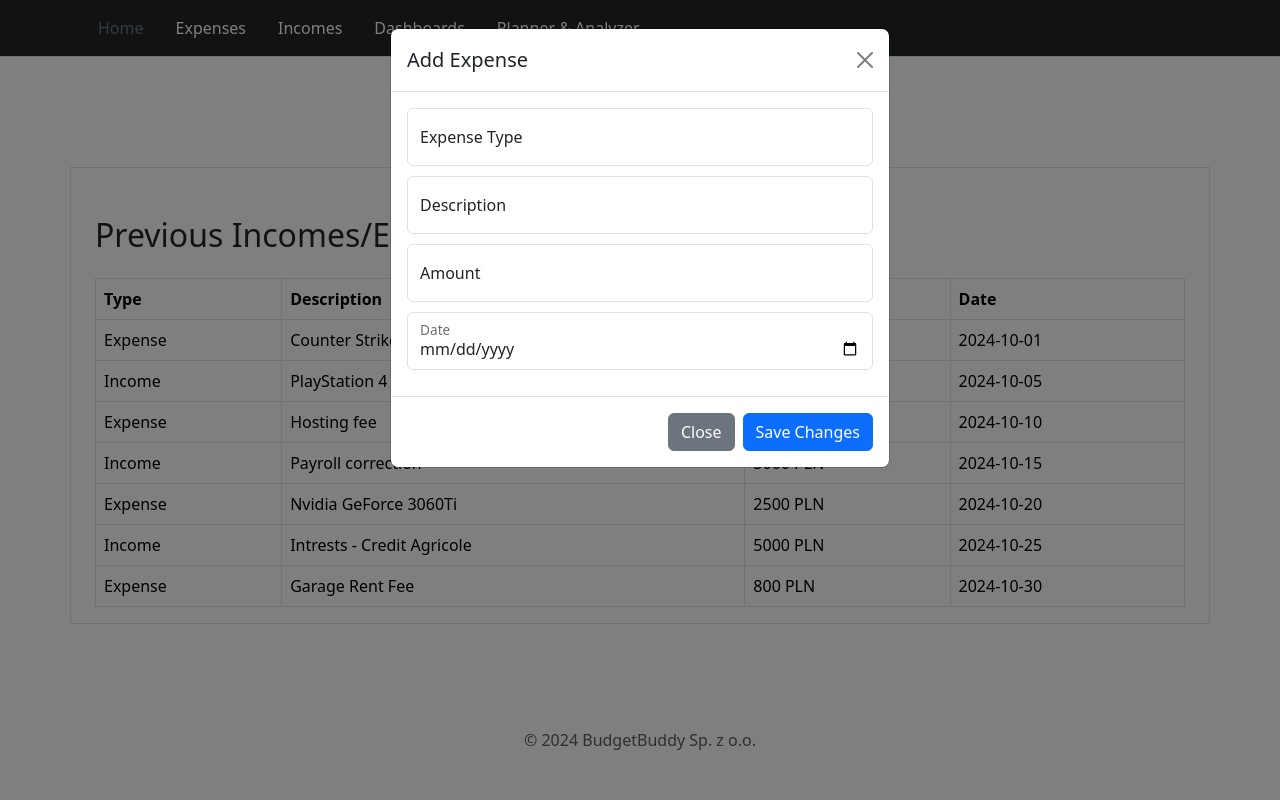
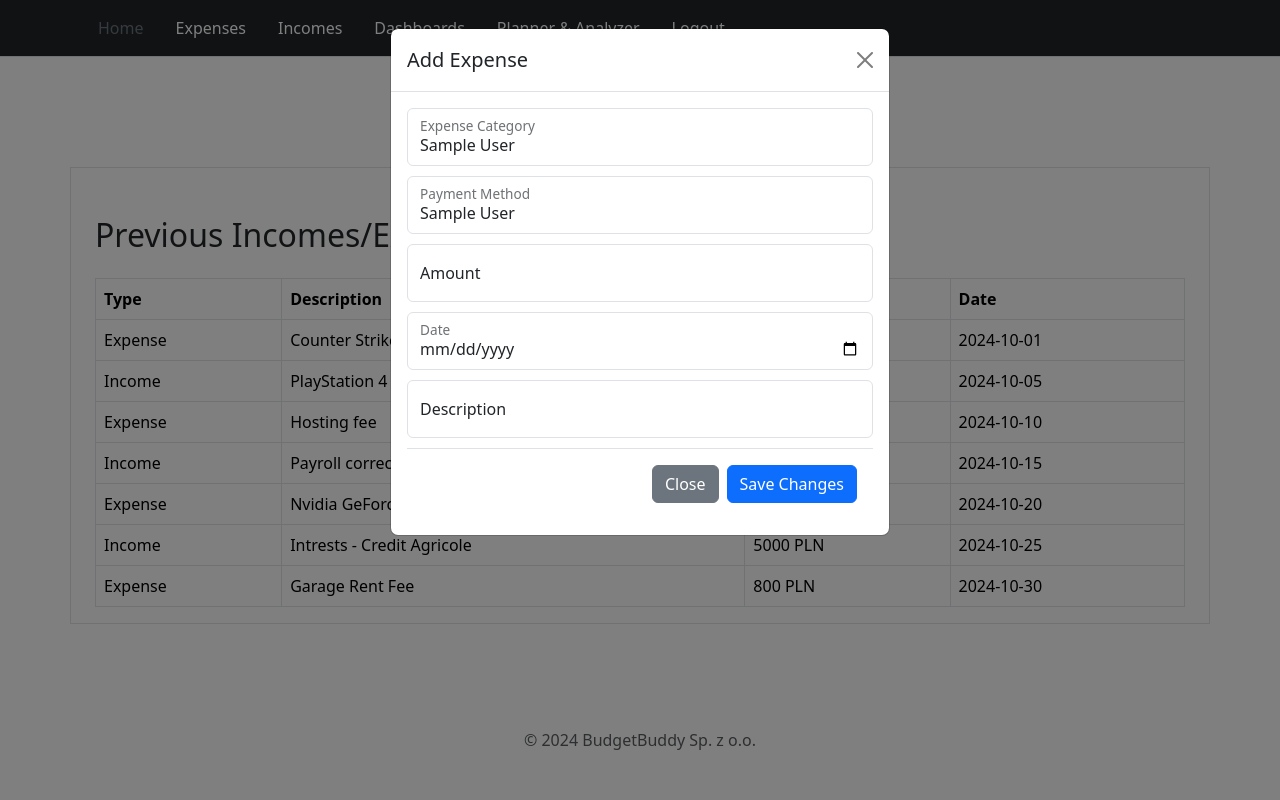
Before and after one commit to PatrykSobilo/budgetBuddy, a PHP site: page /mainPage.php in a window 1280 px wide, after a click on "+ Add Expense". Run offline with PHP 8.4, Linux system fonts and the light colour scheme; the visitor is signed in with stand-in values (Sample User, id 1); tables that the repository leaves empty or names only in its code hold one stand-in row (values such as "Sample post").

Commit message:
Added procees of Income/Expense saving

```diff
--- /dev/null
+++ b/logout.php
@@ -0,0 +1,6 @@
+<?php
+session_start();
+session_unset();
+session_destroy();
+header('Location: loginForm.php');
+exit();
--- a/mainPage.php
+++ b/mainPage.php
@@ -1,3 +1,53 @@
+<?php
+session_start();
+
+if (!isset($_SESSION['zalogowany'])) {
+  header('Location: loginForm.php');
+  exit();
+}
+
+require_once "connect.php";
+$user_id = $_SESSION['id'];
+
+try {
+  $polaczenie = new mysqli($host, $db_user, $db_password, $db_name);
+  if ($polaczenie->connect_errno != 0) {
+    throw new Exception(mysqli_connect_errno());
+  } else {
+    //wyswietlanie kategorii
+    $userExpenseCategoryQuery = $polaczenie->query("SELECT id, name FROM expenses_category_assigned_to_users WHERE user_id = '$user_id'");
+    if (!$userExpenseCategoryQuery) throw new Exception($polaczenie->error);
+    $expensesCategories = [];
+    while ($row = $userExpenseCategoryQuery->fetch_assoc()) {
+      $expensesCategories[] = $row;
+    }
+
+    $userIncomeCategoryQuery = $polaczenie->query("SELECT id, name FROM incomes_category_assigned_to_users WHERE user_id = '$user_id'");
+    if (!$userIncomeCategoryQuery) throw new Exception($polaczenie->error);
+    $incomesCategories = [];
+    while ($row = $userIncomeCategoryQuery->fetch_assoc()) {
+      $incomesCategories[] = $row;
+    }
+    //koniec wyswietlania kategorii
+
+    $userPaymentMethodQuery = $polaczenie->query("SELECT id, name FROM payment_methods_assigned_to_users WHERE user_id = '$user_id'");
+    if (!$userPaymentMethodQuery) throw new Exception($polaczenie->error);
+    $paymentMethods = [];
+    while ($row = $userPaymentMethodQuery->fetch_assoc()) {
+      $paymentMethods[] = $row;
+    }
+
+
+    $polaczenie->close();
+  }
+} catch (Exception $e) {
+  echo '<span style="color:red;">Błąd serwera!</span>';
+  echo '<br />Informacja developerska: ' . $e;
+}
+
+
+?>
+
 <!DOCTYPE html>
 <html lang="en">
 
@@ -42,6 +92,11 @@
                 Planner & Analyzer
               </a>
             </li>
+            <li>
+              <a href="logout.php" class="nav-link text-white">
+                Logout
+              </a>
+            </li>
           </ul>
         </div>
       </div>
@@ -61,29 +116,43 @@
             </div>
 
             <div class="modal-body">
-              <form>
+              <form action="addExpense.php" method="post">
                 <div class="form-floating">
-                  <input type="text" class="form-control" id="floatingPassword" placeholder="Name">
-                  <label for="floatingPassword">Expense Type</label>
+                  <select class="form-control" id="expensesCategory" name="expensesCategory">
+                    <?php foreach ($expensesCategories as $expensesCategory): ?>
+                      <option value="<?php echo $expensesCategory['id']; ?>"><?php echo $expensesCategory['name']; ?></option>
+                    <?php endforeach; ?>
+                  </select>
+                  <label for="expenseCategory">Expense Category</label>
+                </div>
+
+                <div class="form-floating">
+                  <select class="form-control" id="paymentMethods" name="paymentMethods">
+                    <?php foreach ($paymentMethods as $paymentMethods): ?>
+                      <option value="<?php echo $paymentMethods['id']; ?>"><?php echo $paymentMethods['name']; ?></option>
+                    <?php endforeach; ?>
+                  </select>
+                  <label for="expenseCategory">Payment Method</label>
+                </div>
+
+                <div class="form-floating">
+                  <input type="number" class="form-control" id="floatingInput" name="amount" placeholder="Amount">
+                  <label for="amount">Amount</label>
                 </div>
                 <div class="form-floating">
-                  <input type="text" class="form-control" id="floatingPassword" placeholder="Surname">
-                  <label for="floatingPassword">Description</label>
+                  <input type="date" class="form-control" id="floatingDate" name="date" placeholder="mm/dd/yyyy">
+                  <label for="date">Date</label>
                 </div>
                 <div class="form-floating">
-                  <input type="email" class="form-control" id="floatingInput" placeholder="name@example.com">
-                  <label for="floatingInput">Amount</label>
+                  <input type="text" class="form-control" id="description" name="description" placeholder="Description">
+                  <label for="description">Description</label>
                 </div>
-                <div class="form-floating">
-                  <input type="date" class="form-control" id="floatingPassword" placeholder="mm/dd/yyyy">
-                  <label for="floatingPassword">Date</label>
+
+                <div class="modal-footer">
+                  <button type="button" class="btn btn-secondary" data-bs-dismiss="modal">Close</button>
+                  <button type="submit" class="btn btn-primary">Save Changes</button>
                 </div>
               </form>
-            </div>
-
-            <div class="modal-footer">
-              <button type="button" class="btn btn-secondary" data-bs-dismiss="modal">Close</button>
-              <button type="button" class="btn btn-primary">Save Changes</button>
             </div>
           </div>
         </div>
@@ -102,29 +171,32 @@
             </div>
 
             <div class="modal-body">
-              <form>
+              <form action="addIncome.php" method="post">
                 <div class="form-floating">
-                  <input type="text" class="form-control" id="floatingPassword" placeholder="Name">
-                  <label for="floatingPassword">Income Type</label>
+                  <select class="form-control" id="incomesCategory" name="incomesCategory">
+                    <?php foreach ($incomesCategories as $incomesCategory): ?>
+                      <option value="<?php echo $incomesCategory['id']; ?>"><?php echo $incomesCategory['name']; ?></option>
+                    <?php endforeach; ?>
+                  </select>
+                  <label for="incomesCategory">Income Category</label>
                 </div>
                 <div class="form-floating">
-                  <input type="text" class="form-control" id="floatingPassword" placeholder="Surname">
-                  <label for="floatingPassword">Description</label>
+                  <input type="number" class="form-control" id="floatingInput" name="amount" placeholder="Amount">
+                  <label for="amount">Amount</label>
                 </div>
                 <div class="form-floating">
-                  <input type="email" class="form-control" id="floatingInput" placeholder="name@example.com">
-                  <label for="floatingInput">Amount</label>
+                  <input type="date" class="form-control" id="floatingPassword" name="date" placeholder="mm/dd/yyyy">
+                  <label for="date">Date</label>
                 </div>
                 <div class="form-floating">
-                  <input type="date" class="form-control" id="floatingPassword" placeholder="mm/dd/yyyy">
-                  <label for="floatingPassword">Date</label>
+                  <input type="text" class="form-control" id="floatingPassword" name="description" placeholder="Surname">
+                  <label for="description">Description</label>
+                </div>
+                <div class="modal-footer">
+                  <button type="button" class="btn btn-secondary" data-bs-dismiss="modal">Close</button>
+                  <button type="submit" class="btn btn-primary">Save Changes</button>
                 </div>
               </form>
-            </div>
-
-            <div class="modal-footer">
-              <button type="button" class="btn btn-secondary" data-bs-dismiss="modal">Close</button>
-              <button type="button" class="btn btn-primary">Save Changes</button>
             </div>
           </div>
         </div>
```
Also changed, not shown: addExpense.php (added, +40 -0 lines), addIncome.php (added, +39 -0 lines).
